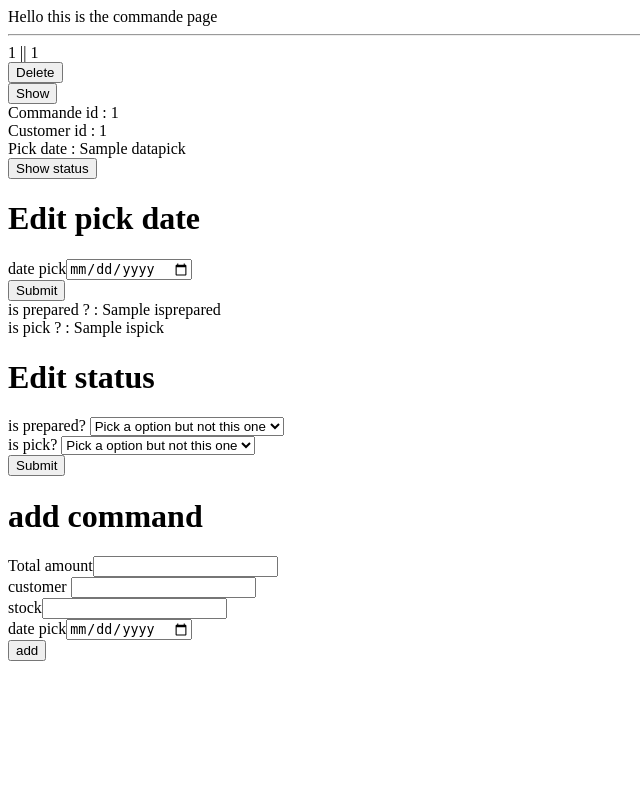
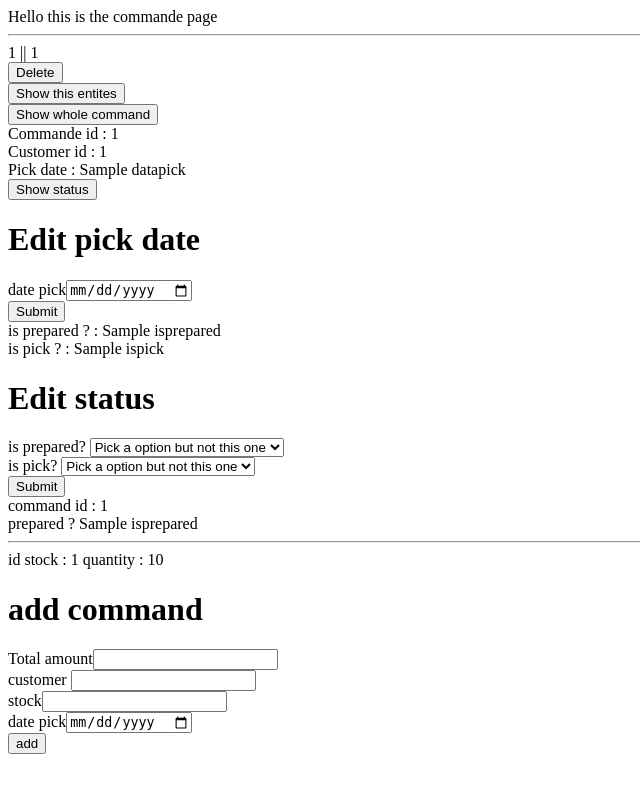
Before and after one commit to JeromeB33/Projet-fictif-Strasbouq, a PHP site: template src/View/Commande/indexCommande.html.twig in a window 1280 px wide. Shown: the whole page, without its empty margins (0-640 px from the left). Run offline with PHP 8.4, Linux system fonts and the light colour scheme; the template is opened without the code that fills it: most values are stand-ins (such as "Sample title", 1, 10 or a date in 2020); some libraries are stand-ins or nearby versions.

Commit message:
add a method to display the whole command: each stock id with its quantity

```diff
--- a/src/Controller/CommandStatusController.php
+++ b/src/Controller/CommandStatusController.php
@@ -33,6 +33,9 @@ class CommandStatusController extends AbstractController
         }
     }
 
+    /*
+    * edit status
+    */
     public function editStatus($id)
     {
         if ($_SERVER['REQUEST_METHOD'] === 'POST') {
--- a/src/View/Commande/indexCommande.html.twig
+++ b/src/View/Commande/indexCommande.html.twig
@@ -3,16 +3,22 @@
 {% block content %}
     Hello this is the commande page <hr/>
 
+    <!-- Display all commands with button to show details by id and button to delete a command -->
     {% for commande in commandes %}
         {{ commande.totalAmount }} || {{ commande.id }}
         <form action="/Command/suppr/{{ commande.id }}" method="POST">
             <button>Delete</button>
         </form>
         <form action="/Command/showById/{{ commande.id }}" method="POST">
-            <button>Show</button>
+            <button>Show this entites</button>
+        </form>
+        <form action="/Command/listCommand/{{ commande.id }}" method="POST">
+            <button>Show whole command</button>
         </form>
 
     {% endfor %}
+
+    <!-- si les details sont définis display details with button to show status -->
     {% if details is defined %}
         {% if details is empty %}
             Nothing to display
@@ -24,7 +30,7 @@
                 <form action="/CommandStatus/showById/{{ details.command_id }}" method="POST">
                     <button>Show status</button>
                 </form>
-
+                <!-- form to edit pick date -->
                 <h1>Edit pick date</h1>
 
                 <form action="/Command/editDatePickById/{{ details.command_id }}" method="POST">
@@ -34,13 +40,15 @@
         {% endif %}
     {% endif %}
 
+    <!-- if there are status  display command status -->
     {% if status is defined %}
         {% if status is empty %}
             There are any status defined
         {% else %}
             is prepared ?  : {{ status.isprepared }} </br>
-            is pick ?  : {{ status.ispick}} </br>
+            is pick ?  : {{ status.ispick}} <br/>
 
+            <!-- form to edit status -->
             <h1>Edit status </h1>
 
             <form action="/CommandStatus/editStatus/{{ status.command_id }}" method="POST">
@@ -64,10 +72,22 @@
         {% endif %}
     {% endif %}
 
+    <!-- show the whole command -->
+    {% if commandList is defined %}
+        command id : {{ commandList.0.command_id }}  <br/>
+        prepared ? {{ commandList.0.isprepared }}<hr/>
+
+        <!-- display each stock_id with quantity  -->
+        {% for list in commandList %}
+            id stock : {{ list.stock_id }}
+            quantity : {{ list.quantity }}
+            <br/>
+        {% endfor %}
+        {{ dump(commandList) }}
+    {% endif %}
 
 
-
-
+    <!-- form to add a command -->
     <h1>add command</h1>
 
     <form method="post" action="/Command/add">
```
Also changed, not shown: src/Controller/CommandController.php (+14 -4 lines), src/Model/CommandManager.php (+13 -0 lines), src/Model/CommandStatusManager.php (+9 -1 lines).
